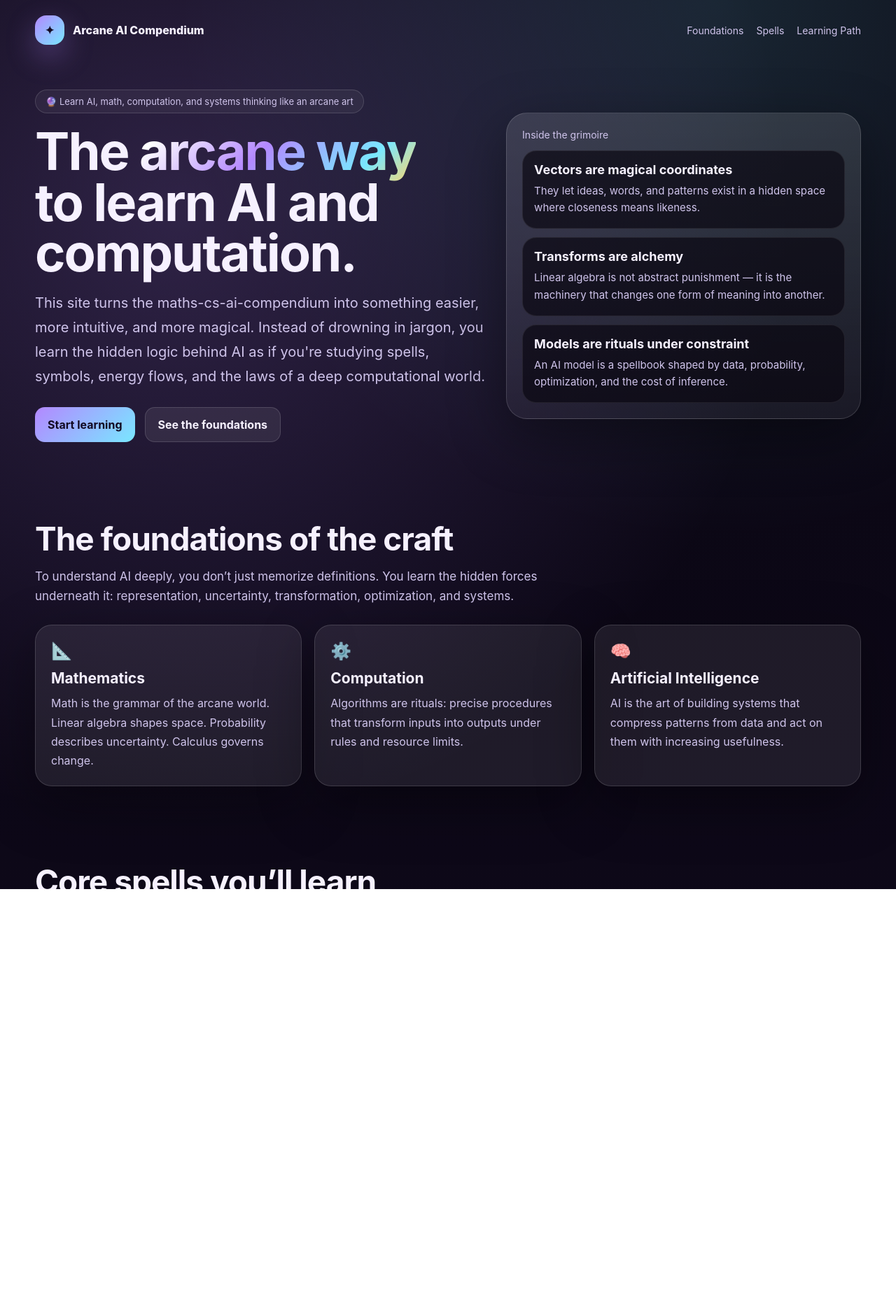
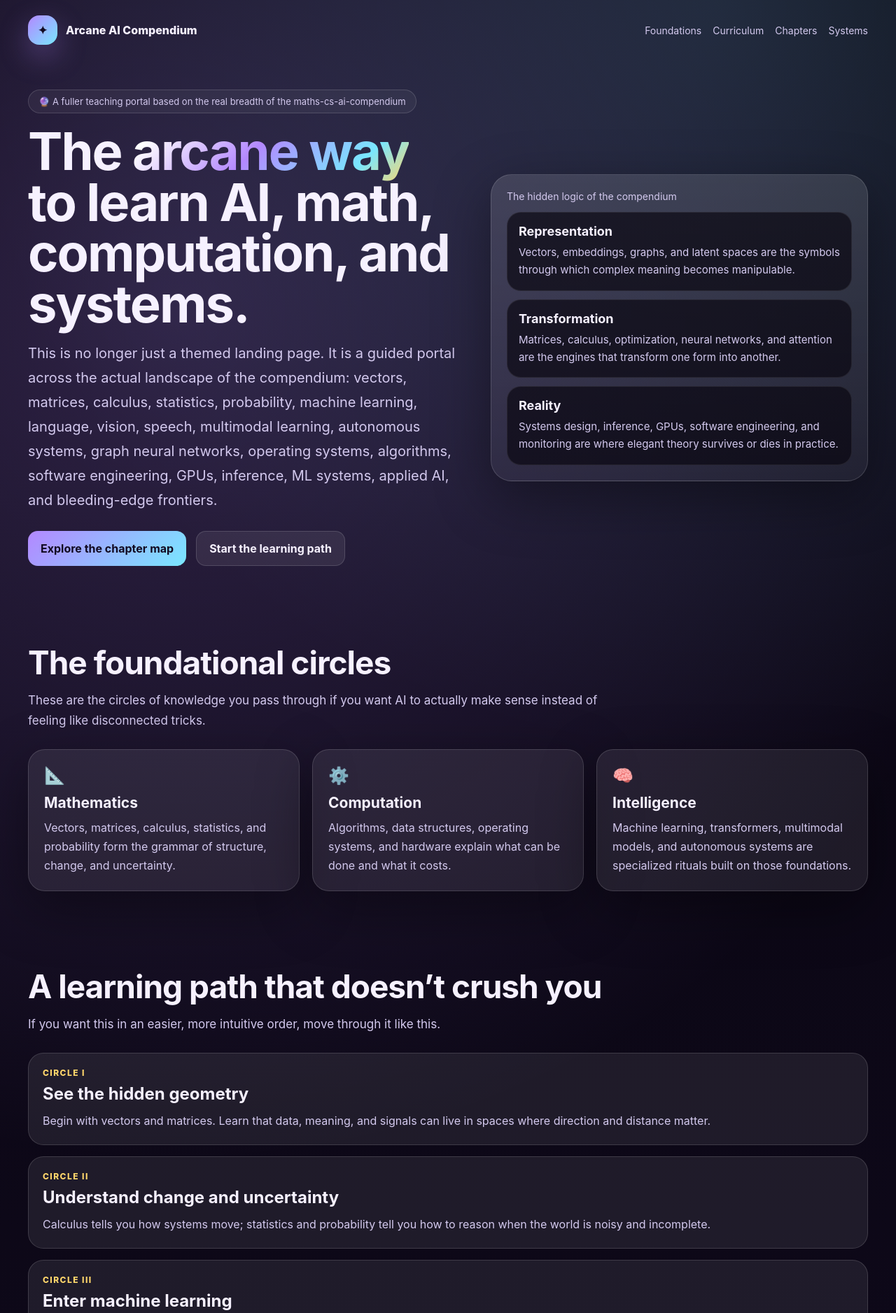
Before and after one commit to cattylobster/arcane-ai-compendium, a plain HTML site: page docs/index.html in a window 1280 px wide. Shown: the top 1877 px of the page at 70% size. Drawn offline with Linux system fonts and the light colour scheme.

Commit message:
Expand site coverage to reflect compendium breadth

```diff
--- a/docs/index.html
+++ b/docs/index.html
@@ -3,8 +3,8 @@
 <head>
   <meta charset="utf-8" />
   <meta name="viewport" content="width=device-width, initial-scale=1" />
-  <title>The Arcane Compendium of AI & Computation</title>
-  <meta name="description" content="An easy, magical-feeling introduction to AI, computation, math, and systems thinking inspired by the maths-cs-ai-compendium." />
+  <title>The Arcane Compendium of AI, Math & Computation</title>
+  <meta name="description" content="A fuller teaching portal that covers the breadth of the maths-cs-ai-compendium in an intuitive, arcane-art style." />
   <style>
     :root {
       --bg: #090611;
@@ -12,16 +12,17 @@
       --panel: rgba(255,255,255,0.08);
       --panel2: rgba(255,255,255,0.05);
       --text: #f6f1ff;
-      --muted: #cfc4eb;
+      --muted: #d3c9ee;
       --violet: #b388ff;
       --cyan: #79e7ff;
       --gold: #ffd66b;
       --rose: #ff8bd3;
       --border: rgba(255,255,255,0.14);
       --shadow: 0 24px 80px rgba(0,0,0,0.38);
-      --max: 1180px;
+      --max: 1200px;
     }
     * { box-sizing: border-box; }
+    html { scroll-behavior: smooth; }
     body {
       margin: 0;
       font-family: Inter, ui-sans-serif, system-ui, -apple-system, Segoe UI, Roboto, Helvetica, Arial, sans-serif;
@@ -35,83 +36,48 @@
     }
     a { color: inherit; text-decoration: none; }
     .wrap { width: min(var(--max), calc(100% - 32px)); margin: 0 auto; }
-    .nav {
-      display:flex; justify-content:space-between; align-items:center; padding:22px 0;
-    }
+    .nav { display:flex; justify-content:space-between; align-items:center; padding:22px 0; gap:16px; }
     .brand { display:flex; align-items:center; gap:12px; font-weight:800; }
-    .sigil {
-      width:42px; height:42px; border-radius:16px;
-      display:grid; place-items:center;
-      background: linear-gradient(135deg, var(--violet), var(--cyan));
-      color:#120a22; font-weight:900; box-shadow: 0 16px 40px rgba(179,136,255,0.34);
-    }
-    .navlinks { display:flex; gap:18px; color:var(--muted); font-size:14px; }
-    .hero {
-      padding: 42px 0 56px;
-      display:grid; grid-template-columns: 1.12fr 0.88fr; gap:28px; align-items:center;
-    }
-    .eyebrow {
-      display:inline-flex; gap:10px; align-items:center; padding:8px 14px;
-      border:1px solid var(--border); border-radius:999px; background:var(--panel2);
-      font-size:13px; color:var(--muted); margin-bottom:18px;
-    }
-    h1 {
-      font-size: clamp(38px, 7vw, 74px);
-      letter-spacing: -2px; line-height:0.98; margin:0 0 18px;
-    }
-    .gradient {
-      background: linear-gradient(135deg, #ffffff 10%, var(--violet) 45%, var(--cyan) 80%, var(--gold) 100%);
-      -webkit-background-clip:text; background-clip:text; color:transparent;
-    }
-    .lead {
-      font-size: clamp(17px, 2vw, 20px); line-height:1.75; color:var(--muted); max-width:680px; margin:0 0 26px;
-    }
+    .sigil { width:42px; height:42px; border-radius:16px; display:grid; place-items:center; background: linear-gradient(135deg, var(--violet), var(--cyan)); color:#120a22; font-weight:900; box-shadow: 0 16px 40px rgba(179,136,255,0.34); }
+    .navlinks { display:flex; gap:16px; color:var(--muted); font-size:14px; flex-wrap:wrap; }
+    .hero { padding: 42px 0 56px; display:grid; grid-template-columns: 1.08fr 0.92fr; gap:28px; align-items:center; }
+    .eyebrow { display:inline-flex; gap:10px; align-items:center; padding:8px 14px; border:1px solid var(--border); border-radius:999px; background:var(--panel2); font-size:13px; color:var(--muted); margin-bottom:18px; }
+    h1 { font-size: clamp(38px, 7vw, 74px); letter-spacing: -2px; line-height:0.98; margin:0 0 18px; }
+    .gradient { background: linear-gradient(135deg, #ffffff 10%, var(--violet) 45%, var(--cyan) 80%, var(--gold) 100%); -webkit-background-clip:text; background-clip:text; color:transparent; }
+    .lead { font-size: clamp(17px, 2vw, 20px); line-height:1.75; color:var(--muted); max-width:700px; margin:0 0 26px; }
     .cta { display:flex; gap:14px; flex-wrap:wrap; }
-    .btn {
-      padding: 14px 18px; border-radius: 14px; font-weight: 700; border:1px solid var(--border);
-      display:inline-flex; align-items:center; justify-content:center; transition: transform .18s ease;
-    }
+    .btn { padding: 14px 18px; border-radius: 14px; font-weight: 700; border:1px solid var(--border); display:inline-flex; align-items:center; justify-content:center; transition: transform .18s ease; }
     .btn:hover { transform: translateY(-2px); }
     .primary { background: linear-gradient(135deg, var(--violet), var(--cyan)); color:#120a22; border:none; }
     .secondary { background: var(--panel); }
-    .oracle {
-      background: linear-gradient(180deg, rgba(255,255,255,0.12), rgba(255,255,255,0.05));
-      border:1px solid var(--border); border-radius:30px; padding:22px; box-shadow: var(--shadow);
-    }
+    .oracle { background: linear-gradient(180deg, rgba(255,255,255,0.12), rgba(255,255,255,0.05)); border:1px solid var(--border); border-radius:30px; padding:22px; box-shadow: var(--shadow); }
     .panel-title { font-size:14px; color:var(--muted); margin-bottom:14px; }
-    .spell {
-      background: rgba(9, 6, 17, 0.68); border:1px solid rgba(255,255,255,0.08);
-      border-radius:20px; padding:16px; margin-bottom:12px;
-    }
+    .spell { background: rgba(9, 6, 17, 0.68); border:1px solid rgba(255,255,255,0.08); border-radius:20px; padding:16px; margin-bottom:12px; }
     .spell:last-child { margin-bottom:0; }
     .spell h3 { margin:0 0 8px; font-size:18px; }
     .spell p { margin:0; color:var(--muted); line-height:1.65; font-size:15px; }
     section { padding:54px 0; }
     .section-title { font-size: clamp(28px, 4vw, 46px); margin:0 0 12px; letter-spacing:-1px; }
-    .section-copy { color:var(--muted); line-height:1.7; font-size:17px; max-width:760px; margin:0 0 26px; }
+    .section-copy { color:var(--muted); line-height:1.7; font-size:17px; max-width:820px; margin:0 0 26px; }
     .grid { display:grid; grid-template-columns:repeat(3,1fr); gap:18px; }
-    .card {
-      background: var(--panel); border:1px solid var(--border); border-radius:24px; padding:22px; box-shadow: var(--shadow);
-    }
+    .card { background: var(--panel); border:1px solid var(--border); border-radius:24px; padding:22px; box-shadow: var(--shadow); }
     .icon { font-size:24px; margin-bottom:12px; }
     .card h3 { margin:0 0 10px; font-size:21px; }
     .card p { margin:0; color:var(--muted); line-height:1.7; }
     .curriculum { display:grid; gap:16px; }
-    .lesson {
-      background: var(--panel); border:1px solid var(--border); border-radius:22px; padding:20px;
-    }
+    .lesson { background: var(--panel); border:1px solid var(--border); border-radius:22px; padding:20px; }
     .lesson .tag { color:var(--gold); font-size:12px; font-weight:800; letter-spacing:.12em; text-transform:uppercase; margin-bottom:8px; }
     .lesson h3 { margin:0 0 10px; font-size:24px; }
     .lesson p { margin:0; color:var(--muted); line-height:1.75; }
-    .quote {
-      background: linear-gradient(135deg, rgba(179,136,255,0.16), rgba(121,231,255,0.10));
-      border:1px solid var(--border); border-radius:28px; padding:28px; box-shadow:var(--shadow);
-      font-size:24px; line-height:1.6;
-    }
+    .chapter-grid { display:grid; grid-template-columns:repeat(2,1fr); gap:18px; }
+    .chapter { background: var(--panel); border:1px solid var(--border); border-radius:24px; padding:22px; box-shadow:var(--shadow); }
+    .chapter h3 { margin:0 0 10px; font-size:22px; }
+    .chapter ul { margin:0; padding-left:20px; color:var(--muted); line-height:1.7; }
+    .quote { background: linear-gradient(135deg, rgba(179,136,255,0.16), rgba(121,231,255,0.10)); border:1px solid var(--border); border-radius:28px; padding:28px; box-shadow:var(--shadow); font-size:24px; line-height:1.6; }
     footer { padding:30px 0 40px; color:var(--muted); font-size:14px; }
     @media (max-width: 960px) {
       .hero { grid-template-columns:1fr; }
-      .grid { grid-template-columns:1fr; }
+      .grid, .chapter-grid { grid-template-columns:1fr; }
       .navlinks { display:none; }
     }
   </style>
@@ -122,153 +88,102 @@
       <div class="brand"><div class="sigil">✦</div><div>Arcane AI Compendium</div></div>
       <div class="navlinks">
         <a href="#foundations">Foundations</a>
-        <a href="#spells">Spells</a>
-        <a href="#path">Learning Path</a>
+        <a href="#curriculum">Curriculum</a>
+        <a href="#chapters">Chapters</a>
+        <a href="#systems">Systems</a>
       </div>
     </nav>
 
     <section class="hero">
       <div>
-        <div class="eyebrow">🔮 Learn AI, math, computation, and systems thinking like an arcane art</div>
-        <h1>The <span class="gradient">arcane way</span><br>to learn AI and computation.</h1>
+        <div class="eyebrow">🔮 A fuller teaching portal based on the real breadth of the maths-cs-ai-compendium</div>
+        <h1>The <span class="gradient">arcane way</span><br>to learn AI, math, computation, and systems.</h1>
         <p class="lead">
-          This site turns the maths-cs-ai-compendium into something easier, more intuitive, and more magical.
-          Instead of drowning in jargon, you learn the hidden logic behind AI as if you're studying spells,
-          symbols, energy flows, and the laws of a deep computational world.
+          This is no longer just a themed landing page. It is a guided portal across the actual landscape of the compendium:
+          vectors, matrices, calculus, statistics, probability, machine learning, language, vision, speech, multimodal learning,
+          autonomous systems, graph neural networks, operating systems, algorithms, software engineering, GPUs, inference, ML systems,
+          applied AI, and bleeding-edge frontiers.
         </p>
         <div class="cta">
-          <a class="btn primary" href="#path">Start learning</a>
-          <a class="btn secondary" href="#foundations">See the foundations</a>
+          <a class="btn primary" href="#chapters">Explore the chapter map</a>
+          <a class="btn secondary" href="#curriculum">Start the learning path</a>
         </div>
       </div>
       <div class="oracle">
-        <div class="panel-title">Inside the grimoire</div>
-        <div class="spell">
-          <h3>Vectors are magical coordinates</h3>
-          <p>They let ideas, words, and patterns exist in a hidden space where closeness means likeness.</p>
-        </div>
-        <div class="spell">
-          <h3>Transforms are alchemy</h3>
-          <p>Linear algebra is not abstract punishment — it is the machinery that changes one form of meaning into another.</p>
-        </div>
-        <div class="spell">
-          <h3>Models are rituals under constraint</h3>
-          <p>An AI model is a spellbook shaped by data, probability, optimization, and the cost of inference.</p>
-        </div>
+        <div class="panel-title">The hidden logic of the compendium</div>
+        <div class="spell"><h3>Representation</h3><p>Vectors, embeddings, graphs, and latent spaces are the symbols through which complex meaning becomes manipulable.</p></div>
+        <div class="spell"><h3>Transformation</h3><p>Matrices, calculus, optimization, neural networks, and attention are the engines that transform one form into another.</p></div>
+        <div class="spell"><h3>Reality</h3><p>Systems design, inference, GPUs, software engineering, and monitoring are where elegant theory survives or dies in practice.</p></div>
       </div>
     </section>
   </div>
 
   <section id="foundations">
     <div class="wrap">
-      <h2 class="section-title">The foundations of the craft</h2>
-      <p class="section-copy">
-        To understand AI deeply, you don’t just memorize definitions. You learn the hidden forces underneath it:
-        representation, uncertainty, transformation, optimization, and systems.
-      </p>
+      <h2 class="section-title">The foundational circles</h2>
+      <p class="section-copy">These are the circles of knowledge you pass through if you want AI to actually make sense instead of feeling like disconnected tricks.</p>
       <div class="grid">
-        <div class="card">
-          <div class="icon">📐</div>
-          <h3>Mathematics</h3>
-          <p>Math is the grammar of the arcane world. Linear algebra shapes space. Probability describes uncertainty. Calculus governs change.</p>
-        </div>
-        <div class="card">
-          <div class="icon">⚙️</div>
-          <h3>Computation</h3>
-          <p>Algorithms are rituals: precise procedures that transform inputs into outputs under rules and resource limits.</p>
-        </div>
-        <div class="card">
-          <div class="icon">🧠</div>
-          <h3>Artificial Intelligence</h3>
-          <p>AI is the art of building systems that compress patterns from data and act on them with increasing usefulness.</p>
-        </div>
+        <div class="card"><div class="icon">📐</div><h3>Mathematics</h3><p>Vectors, matrices, calculus, statistics, and probability form the grammar of structure, change, and uncertainty.</p></div>
+        <div class="card"><div class="icon">⚙️</div><h3>Computation</h3><p>Algorithms, data structures, operating systems, and hardware explain what can be done and what it costs.</p></div>
+        <div class="card"><div class="icon">🧠</div><h3>Intelligence</h3><p>Machine learning, transformers, multimodal models, and autonomous systems are specialized rituals built on those foundations.</p></div>
       </div>
     </div>
   </section>
 
-  <section id="spells">
+  <section id="curriculum">
     <div class="wrap">
-      <h2 class="section-title">Core spells you’ll learn</h2>
-      <p class="section-copy">
-        These are the big ideas behind modern AI, taught in easier language without losing the real structure.
-      </p>
-      <div class="grid">
-        <div class="card">
-          <div class="icon">✨</div>
-          <h3>Embeddings</h3>
-          <p>Turn messy human meaning into coordinates in a hidden semantic space where similar things cluster together.</p>
-        </div>
-        <div class="card">
-          <div class="icon">🕸️</div>
-          <h3>Neural networks</h3>
-          <p>Layered machines that learn complex transformations by adjusting internal weights through feedback.</p>
-        </div>
-        <div class="card">
-          <div class="icon">📡</div>
-          <h3>Attention</h3>
-          <p>The mechanism that lets models decide what matters most right now instead of treating all inputs equally.</p>
-        </div>
-        <div class="card">
-          <div class="icon">🎲</div>
-          <h3>Probability</h3>
-          <p>Not just randomness — a disciplined way to reason under uncertainty, ambiguity, and incomplete information.</p>
-        </div>
-        <div class="card">
-          <div class="icon">🏗️</div>
-          <h3>Systems design</h3>
-          <p>The truth that AI only becomes useful when models, data, infra, evaluation, memory, and operations actually work together.</p>
-        </div>
-        <div class="card">
-          <div class="icon">🔍</div>
-          <h3>Retrieval & memory</h3>
-          <p>How systems remember: chunking, indexing, scoring, recall, and why memory is never magic — only engineering.</p>
-        </div>
+      <h2 class="section-title">A learning path that doesn’t crush you</h2>
+      <p class="section-copy">If you want this in an easier, more intuitive order, move through it like this.</p>
+      <div class="curriculum">
+        <div class="lesson"><div class="tag">Circle I</div><h3>See the hidden geometry</h3><p>Begin with vectors and matrices. Learn that data, meaning, and signals can live in spaces where direction and distance matter.</p></div>
+        <div class="lesson"><div class="tag">Circle II</div><h3>Understand change and uncertainty</h3><p>Calculus tells you how systems move; statistics and probability tell you how to reason when the world is noisy and incomplete.</p></div>
+        <div class="lesson"><div class="tag">Circle III</div><h3>Enter machine learning</h3><p>Study learning as pattern compression: models absorb structure from data and turn it into predictive or generative behavior.</p></div>
+        <div class="lesson"><div class="tag">Circle IV</div><h3>Master the specialized schools</h3><p>Language, vision, speech, multimodal learning, graph neural networks, and autonomous systems are all different magical schools built on the same deeper laws.</p></div>
+        <div class="lesson"><div class="tag">Circle V</div><h3>Learn the reality layer</h3><p>Production software engineering, GPUs, inference, and ML systems design are where elegant theory becomes reliable systems.</p></div>
       </div>
     </div>
   </section>
 
-  <section id="path">
+  <section id="chapters">
     <div class="wrap">
-      <h2 class="section-title">A simple learning path</h2>
-      <p class="section-copy">
-        If you want to learn this without being crushed by complexity, follow this sequence.
-      </p>
-      <div class="curriculum">
-        <div class="lesson">
-          <div class="tag">Circle I</div>
-          <h3>See the hidden space</h3>
-          <p>Start with vectors, matrices, and embeddings. Learn to think of meaning, signals, and data as geometry.</p>
-        </div>
-        <div class="lesson">
-          <div class="tag">Circle II</div>
-          <h3>Learn uncertainty</h3>
-          <p>Study probability and statistics as tools for reasoning in an imperfect world rather than as dry formulas.</p>
-        </div>
-        <div class="lesson">
-          <div class="tag">Circle III</div>
-          <h3>Understand the engines</h3>
-          <p>Move into neural networks, transformers, and optimization — the mechanisms that give modern AI its power.</p>
-        </div>
-        <div class="lesson">
-          <div class="tag">Circle IV</div>
-          <h3>Master the real world</h3>
-          <p>Finish with systems design, deployment, testing, memory, and infrastructure — because usable intelligence lives here.</p>
-        </div>
+      <h2 class="section-title">Chapter map of the compendium</h2>
+      <p class="section-copy">This site now reflects the real breadth of the cloned compendium instead of a narrow summary. Here is the terrain it covers.</p>
+      <div class="chapter-grid">
+        <div class="chapter"><h3>Mathematical Core</h3><ul><li>Vectors</li><li>Matrices</li><li>Calculus</li><li>Statistics</li><li>Probability</li></ul></div>
+        <div class="chapter"><h3>Machine Learning Core</h3><ul><li>Machine learning fundamentals</li><li>Optimization and model learning</li><li>Representation and generalization</li></ul></div>
+        <div class="chapter"><h3>Language & Meaning</h3><ul><li>Computational linguistics</li><li>Embeddings</li><li>Sequence models</li><li>Transformers and language models</li></ul></div>
+        <div class="chapter"><h3>Perception</h3><ul><li>Computer vision</li><li>Audio and speech</li><li>Multimodal learning</li></ul></div>
+        <div class="chapter"><h3>Agents & Structure</h3><ul><li>Autonomous systems</li><li>Graph neural networks</li><li>Applied AI</li></ul></div>
+        <div class="chapter"><h3>Computer Science Foundations</h3><ul><li>Computing and operating systems</li><li>Data structures and algorithms</li></ul></div>
+        <div class="chapter"><h3>Production Reality</h3><ul><li>Production software engineering</li><li>Testing and quality assurance</li><li>Reliability and deployment</li></ul></div>
+        <div class="chapter"><h3>Performance & Scale</h3><ul><li>SIMD and GPU programming</li><li>AI inference</li><li>Serving and batching</li><li>Scaling and deployment</li></ul></div>
+        <div class="chapter"><h3>System Thinking</h3><ul><li>ML systems design</li><li>Evaluation</li><li>Infrastructure constraints</li><li>Memory and retrieval as systems problems</li></ul></div>
+        <div class="chapter"><h3>Frontiers</h3><ul><li>Bleeding-edge AI</li><li>Emerging architectures</li><li>New research directions</li></ul></div>
+      </div>
+    </div>
+  </section>
+
+  <section id="systems">
+    <div class="wrap">
+      <h2 class="section-title">The systems lesson hidden underneath everything</h2>
+      <p class="section-copy">The deepest truth of the compendium is not any single chapter. It is that intelligence becomes real only when representation, computation, and operations fit together.</p>
+      <div class="grid">
+        <div class="card"><div class="icon">🗺️</div><h3>Representation</h3><p>Embeddings, graphs, matrices, tokens, and features are how the system chooses to see the world.</p></div>
+        <div class="card"><div class="icon">🔥</div><h3>Computation</h3><p>Algorithms, hardware, inference, and batching determine what transformations are actually affordable and fast enough.</p></div>
+        <div class="card"><div class="icon">🏛️</div><h3>Operations</h3><p>Testing, monitoring, deployment, memory, and system design decide whether any of it survives reality.</p></div>
       </div>
     </div>
   </section>
 
   <section>
     <div class="wrap">
-      <div class="quote">
-        “The real secret is this: AI is not a pile of disconnected tricks. It is one long arc of representation, transformation, uncertainty, memory, and systems — and once you see that, the whole spellbook begins to make sense.”
-      </div>
+      <div class="quote">“The arcane secret of the compendium is this: all of AI is one long story about how to represent the world, transform that representation, and make the result survive contact with reality.”</div>
     </div>
   </section>
 
   <div class="wrap">
     <footer>
-      Built from the spirit of the maths-cs-ai-compendium, retold as an arcane learning path.
+      Built from the breadth of the maths-cs-ai-compendium, retold as an easier arcane curriculum.
     </footer>
   </div>
 </body>
```
